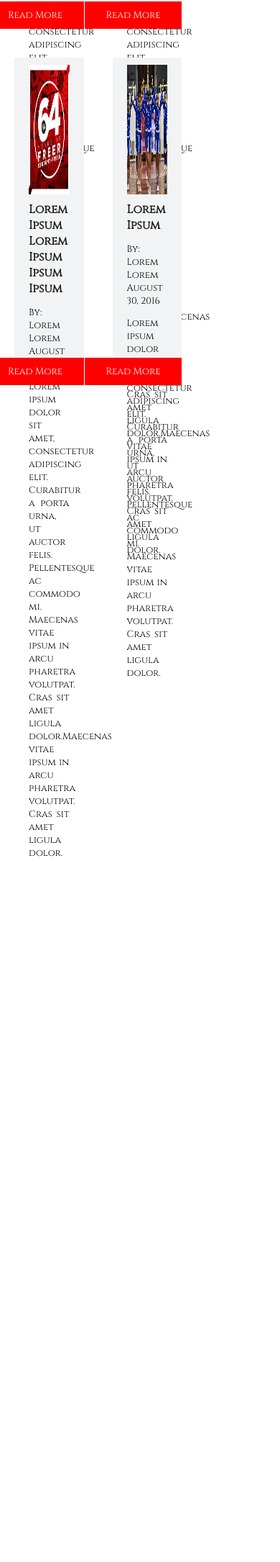
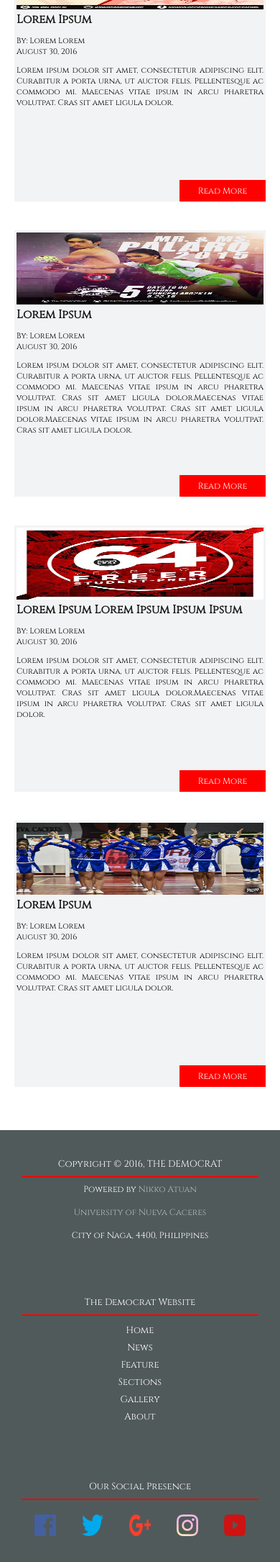
Before and after one commit to ErxrilOwl/The-Democrat, a PHP site: page / in a window 390 px wide. Shown: the part 4257-6427 px from the top of the page at 72% size. Before the commit the page ends 5447 px from the top, so only its background shows below. Run offline with PHP 8.4, Linux system fonts and the light colour scheme; some libraries are stand-ins or nearby versions.

Commit message:
Renew File

```diff
--- a/index.html
+++ b/index.html
@@ -33,6 +33,9 @@
 			<div class="red-bar"></div>
 			<header class="title-bar">
 				<div class="title row title-col-1">
+					<form class="search-form-big">
+						<input type="text" name="search" id="search" class="search-small" placeholder="search...">
+					</form>
 					<div class="t-elem-1">
 						<img class="logo-1" src="images/logo/University of Nueva Caceres Logo.png">
 					</div>
@@ -103,6 +106,12 @@
 								<li><a href="#">Login</a></li>
 								<li><a href="#">Sign Up</a></li>
 							</ul>
+						</li>
+
+						<li class="menu-btn menu-btn-account dropdown li-search-small">
+							<div class="nav-link-effect nav-before nav-after">
+								<input type="text" id="search-small" placeholder="Search...">
+							</div>
 						</li>
 					</ul>
 				</div>
@@ -512,6 +521,43 @@
 			</div>
 		</div> <!--End of feature block -->
 
+		<footer>
+			<div class="col-4 col-6 col-12">
+				<div class="col-1-content">
+					<p class="p-1">Copyright &copy; 2016, THE DEMOCRAT </p>
+					<p class="pp">Powered by <a href="#">Nikko Atuan</a></p>
+					<p class="pp"><a href="http://www.unc.edu.ph/" targer="_blank">University of Nueva Caceres</a></p>
+					<p class="pp">City of Naga, 4400, Philippines</p>
+				</div>
+			</div>
+
+			<div class="col-4 col-6 col-12">
+				<div class="col-2-content">
+					<p>The Democrat Website</p>
+					<ul>
+						<li><a href="#">Home</a></li>
+						<li><a href="#">News</a></li>
+						<li><a href="#">Feature</a></li>
+						<li><a href="#">Sections</a></li>
+						<li><a href="#">Gallery</a></li>
+						<li><a href="#">About</a></li>
+					</ul>
+				</div>
+			</div>
+
+			<div class="col-4 col-12">
+				<div class="col-3-content">
+					<p>Our Social Presence</p>
+					<div class="social-icons">
+						<div><a href="#"><img src="images/icons/facebook-icon.png"></a></div>
+						<div><a href="#"><img src="images/icons/twitter-icon.png"></a></div>
+						<div><a href="#"><img src="images/icons/google-plus-icon.png"></a></div>
+						<div><a href="#"><img src="images/icons/instagram-icon.png"></a></div>
+						<div><a href="#"><img src="images/icons/youtube-icon.png"></a></div>
+					</div>
+				</div>
+			</div>
+		</footer>
 		<script type="text/javascript" src="http://ajax.googleapis.com/ajax/libs/jquery/1.7.1/jquery.min.js"></script>
 		<script type="text/javascript" src="js/jquery.cslider.js"></script>
 		<script type="text/javascript">
--- a/stylesheets/responsive.css
+++ b/stylesheets/responsive.css
@@ -27,28 +37,35 @@
 
 	/*News Contents*/
 
-	.news-block{
+	.news-block, .feature-block{
 		height: 1800px;
 	}
 
-	.news-latest .col-6 .nh-content{
+	.news-latest .col-6 .nh-content, .feat-latest .col-6 .fh-content{
 		height: 520px;
 		padding: 10px 15px;
 	}
 
-	.news-latest .col-6 .nh-content .nh-img, .news-latest .col-6 .nh-content .nh-img .nh-inside-img{
+	.news-latest .col-6 .nh-content .nh-img, .news-latest .col-6 .nh-content .nh-img .nh-inside-img,
+	.feat-latest .col-6 .fh-content .fh-img, .feat-latest .col-6 .fh-content .fh-img .fh-inside-img
+	{
 		height: 170px;
 	}
 
-	.news-latest .col-6 .nh-content .nh-img .nh-inside-img{
+	.news-latest .col-6 .nh-content .nh-img .nh-inside-img,
+	.feat-latest .col-6 .fh-content .fh-img .fh-inside-img{
 		padding: 0px 15px;
 	}
 
-	.news-latest .col-6 .nh-content .nh-desc h4{
+	.news-latest .col-6 .nh-content .nh-desc h4,
+	.feat-latest .col-6 .fh-content .fh-desc h4
+	{
 		padding-top: 8px;
 	}
 
-	.news-latest .col-6 .nh-content .nh-desc p{
+	.news-latest .col-6 .nh-content .nh-desc p,
+	.feat-latest .col-6 .fh-content .fh-desc p
+	{
 		font-size: 12px;
 	}
 
@@ -445,39 +567,53 @@
 	.news-block{
 		height: 2600px;
 	}
-	.news-latest .col-12{
+	.news-latest .col-12,.feat-latest .col-12{
 		width: 100%;
 	}
 
-	.news-latest .col-6 .nh-content{
+	.news-latest .col-6 .nh-content, .feat-latest .col-6 .fh-content{
 		height: 370px;
 		padding: 8px;
 	}
 
-	.news-latest .col-6 .nh-content .nh-img, .news-latest .col-6 .nh-content .nh-img .nh-inside-img{
+	.news-latest .col-6 .nh-content .nh-img, .news-latest .col-6 .nh-content .nh-img .nh-inside-img,
+	.feat-latest .col-6 .fh-content .fh-img, .feat-latest .col-6 .fh-content .fh-img .fh-inside-img
+	{
 		height: 130px;
 	}
 
-	.news-latest .col-6 .nh-content .nh-img .nh-inside-img{
+	.news-latest .col-6 .nh-content .nh-img .nh-inside-img,
+	.feat-latest .col-6 .fh-content .fh-img .fh-inside-img
+	{
 		padding: 0px 15px;
 	}
 
-	.news-latest .col-6 .nh-content .nh-desc h4{
+	.news-latest .col-6 .nh-content .nh-desc h4,
+	.feat-latest .col-6 .fh-content .fh-desc h4
+	{
 		padding-top: 5px;
 	}
 
-	.news-latest .col-6 .nh-content .nh-desc p{
+	.news-latest .col-6 .nh-content .nh-desc p,
+	.news-latest .col-6 .nh-content .nh-desc p
+	{
 		text-align: justify;
 		font-size: 12px;
 	}
 
-	.nh-content .button{
+	.nh-content .button, .nh-content .button,
+	.fh-content .button, .fh-content .button
+	{
 		padding: 7px;
 		width: 120px;
 		font-size: 13px;
 	}
 
 	/* Feature Block */
+	.feature-block{
+		height: 2600px;
+	}
+
 
 	.feature-block .h-feature-header h2, .feature-block .h-feature-header h2 a{
 		font-size: 120%;
@@ -767,36 +961,48 @@
 		width: 100%;
 	}
 
-	.news-block{
+	.news-block, .feature-block{
 		height: 2550px;
 	}
-	.news-latest .col-12{
+	.news-latest .col-12, .feat-latest .col-12{
 		width: 100%;
 	}
 
-	.news-latest .col-6 .nh-content{
+	.news-latest .col-6 .nh-content,
+	.feat-latest .col-6 .fh-content
+	{
 		height: 370px;
 		padding: 3px;
 	}
 
-	.news-latest .col-6 .nh-content .nh-img, .news-latest .col-6 .nh-content .nh-img .nh-inside-img{
+	.news-latest .col-6 .nh-content .nh-img, .news-latest .col-6 .nh-content .nh-img .nh-inside-img,
+	.feat-latest .col-6 .fh-content .fh-img, .feat-latest .col-6 .fh-content .fh-img .fh-inside-img
+	{
 		height: 100px;
 	}
 
-	.news-latest .col-6 .nh-content .nh-img .nh-inside-img{
+	.news-latest .col-6 .nh-content .nh-img .nh-inside-img,
+	.feat-latest .col-6 .fh-content .fh-img .fh-inside-img
+	{
 		padding: 0px 20px;
 	}
 
-	.news-latest .col-6 .nh-content .nh-desc h4{
+	.news-latest .col-6 .nh-content .nh-desc h4,
+	.feat-latest .col-6 .fh-content .fh-desc h4
+	{
 		padding-top: 3px;
 	}
 
-	.news-latest .col-6 .nh-content .nh-desc p{
+	.news-latest .col-6 .nh-content .nh-desc p,
+	.feat-latest .col-6 .fh-content .fh-desc p
+	{
 		text-align: justify;
 		font-size: 11px;
 	}
 
-	.nh-content .button{
+	.nh-content .button,
+	.fh-content .button
+	{
 		padding: 7px;
 		width: 120px;
 		font-size: 12px;
@@ -812,4 +1018,41 @@
 		padding: 8px 60% 8px 8px;
 		height: 50px;
 	}
+
+	.h-feat-col-1{
+		width: 100%;
+	}
+
+	.h-feat-col-2{
+		display: none;
+	}
+
+
+	footer{
+		height: 600px;
+		font-size: 13px;
+	}
+
+	footer .col-1-content .pp{
+		font-size: 12px;
+	}
+
+	footer .col-12{
+		width: 100%;
+		text-align: center;
+	}
+
+	.social-icons{
+		padding: 20px 0px;
+		width: 100%;
+	}
+
+	.social-icons div{
+		width: 20%;
+	}
+
+	.social-icons div img{
+		width: 30px;
+		height: 30px;
+	}
 }
--- a/stylesheets/style.css
+++ b/stylesheets/style.css
@@ -97,6 +97,28 @@
 	background-attachment: fixed;
     background-position: center;
     background-repeat: no-repeat;
+}
+
+#search{
+	width: 100px;
+	position: absolute;
+	left: 1px;
+	top: 1px;
+	font-size: 14px;
+	box-sizing: border-box;
+	border: 1px solid #ccc;
+	border-radius: 4px;
+	margin: 1px;
+	background-color: white;
+	background-image: url('../images/icons/search-icon.png');
+	background-repeat: no-repeat;
+	padding: 1px 1px 1px 20px;
+	-webkit-transition: width 0.4s ease-in-out;
+    transition: width 0.4s ease-in-out;
+}
+
+#search:focus{
+	width: 300px;
 }
 
 /******************************* Login and Sign up  ***********************************/
@@ -411,7 +433,7 @@
 	margin-top: -20px;
 	padding: 0;
 	width: 100%;
-	height: 1000px;
+	height: 1700px;
 	background-color: white;
 	background-size: 100% 100%;
 	background-attachment: fixed;
@@ -555,3 +577,70 @@
 
 
 /**************************************** End of News block ****************************************************/
+
+/**************************************** Footer block ****************************************************/
+footer{
+	height: 300px;
+	background-color: #515A5A;
+	margin: 0;
+	padding: 0;
+	color: white;
+}
+
+footer .col-1-content p a{
+	color: #B2BABB;
+}
+
+footer .col-1-content p a:hover, footer .col-2-content ul li a:hover{
+	color: red;
+}
+
+footer .col-1-content .pp{
+	font-size: 14px;
+}
+
+footer .col-1-content p, footer .col-2-content p, footer .col-3-content p, footer .col-2-content ul, footer .col-3-content p{
+	margin: 0;
+	padding: 8px 0;
+}
+
+footer .col-1-content .p-1, footer .col-2-content p, footer .col-3-content p{
+	border-bottom: 2px solid red;
+}
+
+footer .col-4{
+	float: left;
+	width: 33%;
+	padding: 30px;
+	margin: 0;
+}
+
+footer .col-2-content ul li{
+	padding: 3px;
+	color: white;
+}
+
+footer .col-2-content ul li a{
+	color: white;
+}
+
+.social-icons{
+	padding: 20px 0px;
+	width: 100%;
+}
+
+.social-icons div{
+	float: left;
+	width: 10%;
+	margin: 0;
+	padding: 0;
+}
+
+.social-icons div img{
+	width: 30px;
+	height: 30px;
+	padding: 0;
+	margin: 0;
+}
+
+/**************************************** End of Footer block *********************************************/
```
Also changed, not shown: other parts of stylesheets/responsive.css (+176 -3 lines), images/icons/facebook-icon.png (added), images/icons/google-plus-icon.png (added), images/icons/instagram-icon.png (added), images/icons/search-icon.PNG (added), images/icons/twitter-icon.png (added), images/icons/youtube-icon.png (added).
